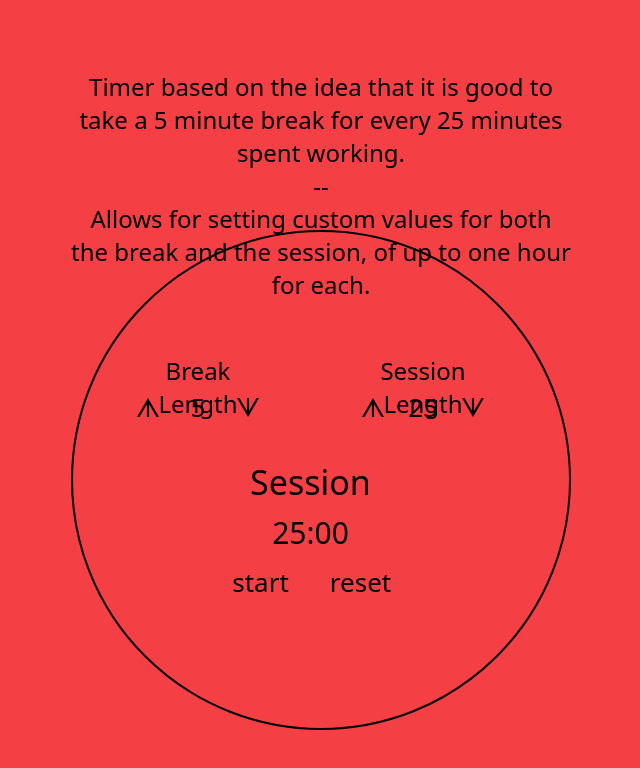
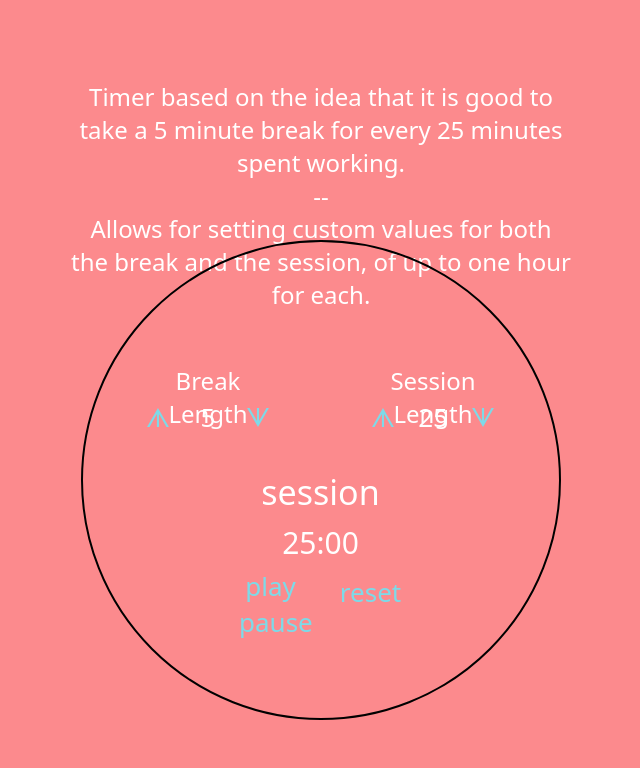
Before and after one commit to CMartin0-0/Practice-Project--FreeCodeCamp_Pomodoro_Clock, a React (Vite) app: page / in a window 1280 px wide. Shown: the top 768 px of the page, without its empty margins (319-959 px from the left). Built offline with nearby package versions, Linux system fonts and the light colour scheme.

Commit message:
reworked increment and decrement logic and add immer dep

```diff
--- a/package.json
+++ b/package.json
@@ -11,8 +11,10 @@
     "prepare": "husky install"
   },
   "dependencies": {
+    "immer": "^10.1.1",
     "react": "^18.2.0",
-    "react-dom": "^18.2.0"
+    "react-dom": "^18.2.0",
+    "use-immer": "^0.9.0"
   },
   "devDependencies": {
     "@eslint/js": "^9.3.0",
--- a/src/App.css
+++ b/src/App.css
@@ -1,5 +1,6 @@
 body {
-  background:  #f43f45;
+  background: rgba(250, 19, 26, 0.494);
   margin: 0;
   padding: 0;
+  color: white;
 }
--- a/src/App.tsx
+++ b/src/App.tsx
@@ -1,52 +1,104 @@
 import Container from './components/containers';
 import Button from './components/buttons';
-import "./App.css"
-import { useState } from 'react';
+import './App.css';
+import { useImmer } from 'use-immer';
 
-function App( ) {
+const App = () => {
+  const [breakPhase, setBreakPhase] = useImmer({
+    length: 5,
+    isCurrentTimerPhase: false,
+  });
+  const [sessionPhase, setSessionPhase] = useImmer({
+    length: 25,
+    isCurrentTimerPhase: true,
+  });
+  const [timerStatus, setTimerStatus] = useImmer({
+    isRunning: false,
+    timeRemaining: '25:00',
+  });
 
-  const [ breakLength, setBreakLength] = useState(5);
-  const [ sessionLength, setSessionLength] = useState(25);
+  const handleIncrementTimer = (e) => {
+    const id = e.target.id;
 
-
-const incrementBreak = (breakLength: number) => {
-  if (breakLength >= 1 && breakLength < 60) {
-    setBreakLength(breakLength => breakLength + 1);
-  } else {return}
+    if (timerStatus.isRunning) {
+      return;
     }
 
-const decrementBreak = (breakLength: number) => {
-   if (breakLength > 1 && breakLength <= 60) {
-     setBreakLength((breakLength) => breakLength - 1);
+    if (id === 'break-increment') {
+      if (breakPhase.length >= 1 && breakPhase.length < 60) {
+        setBreakPhase({ ...breakPhase, length: breakPhase.length + 1 });
+        if (breakPhase.isCurrentTimerPhase) {
+          setTimerStatus({
+            ...timerStatus,
+            timeRemaining: clockify(breakPhase.length),
+          });
+          return;
+        }
+      } else {
+        return;
+      }
+    } else if (id === 'session-increment') {
+      if (sessionPhase.length >= 1 && sessionPhase.length < 60) {
+        setSessionPhase({ ...sessionPhase, length: sessionPhase.length + 1 });
+        if (sessionPhase.isCurrentTimerPhase) {
+          setTimerStatus({
+            ...timerStatus,
+            timeRemaining: clockify(sessionPhase.length),
+          });
+          return;
+        }
       } else {
         return;
       }
     }
+    return;
+  };
 
-const incrementSession = (sessionLength: number) => {
-  if (sessionLength >= 1 && sessionLength < 60) {
-    setSessionLength((sessionLength) => sessionLength + 1);
+  const handleDecrementTimer = (e) => {
+    const id = e.target.id;
+
+    if (timerStatus.isRunning) {
+      return;
+    }
+
+    if (id === 'break-decrement') {
+      if (breakPhase.length > 1 && breakPhase.length <= 60) {
+        setBreakPhase({ ...breakPhase, length: breakPhase.length - 1 });
+        if (breakPhase.isCurrentTimerPhase) {
+          setTimerStatus({
+            ...timerStatus,
+            timeRemaining: clockify(breakPhase.length),
+          });
+          return;
+        }
       } else {
         return;
       }
-};
-
-const decrementSession = (sessionLength: number) => {
-  if (sessionLength > 1 && sessionLength <= 60) {
-    setSessionLength((sessionLength) => sessionLength - 1);
+    } else if (id === 'session-decrement') {
+      if (sessionPhase.length > 1 && sessionPhase.length <= 60) {
+        setSessionPhase({ ...sessionPhase, length: sessionPhase.length - 1 });
+        if (sessionPhase.isCurrentTimerPhase) {
+          setTimerStatus({
+            ...timerStatus,
+            timeRemaining: clockify(sessionPhase.length),
+          });
+          return;
+        }
       } else {
         return;
       }
+    }
+    return;
   };
 
   const resetTimer = () => {
-  setSessionLength(25);
-  setBreakLength(5);
-}
+    setSessionPhase({length: 25, isCurrentTimerPhase: true});
+    setBreakPhase({length: 5, isCurrentTimerPhase: false});
+    setTimerStatus({timeRemaining: '25:00', isRunning: false});
 
+  };
 
-
-
+  function HandleTimer() {}
 
   return (
     <Container className="container" id="container">
@@ -64,34 +116,34 @@ const resetTimer = () => {
           Break Length
         </Container>
         <Container id="break-length" className="break-length">
-          {breakLength}
+          {breakPhase.length}
         </Container>
-        <Button id="break-decrement" onClick={() => decrementBreak(breakLength)}>
+        <Button id="break-decrement" onClick={handleDecrementTimer}>
           ᗐ
         </Button>
-        <Button id="break-increment" onClick={() => incrementBreak(breakLength)}>
+        <Button id="break-increment" onClick={handleIncrementTimer}>
           ᗑ
         </Button>
         <Container id="session-label" className="session-label">
           Session Length
         </Container>
         <Container id="session-length" className="session-length">
-          {sessionLength}
+          {sessionPhase.length}
         </Container>
-        <Button id="session-decrement" onClick={() => decrementSession(sessionLength)}>
+        <Button id="session-decrement" onClick={handleDecrementTimer}>
           ᗐ
         </Button>
-        <Button id="session-increment" onClick={() => incrementSession(sessionLength)}>
+        <Button id="session-increment" onClick={handleIncrementTimer}>
           ᗑ
         </Button>
         <Container id="timer-label" className="timer-label">
-          Session
+          {sessionPhase.isCurrentTimerPhase ? 'session' : 'break'}
         </Container>
         <Container id="time-left" className="time-left">
-          25:00
+          {timerStatus.timeRemaining}
         </Container>
         <Button id="start_stop" onClick={() => {}}>
-          start
+          play pause
         </Button>
         <Button id="reset" onClick={() => resetTimer()}>
           reset
@@ -99,6 +151,6 @@ const resetTimer = () => {
       </Container>
     </Container>
   );
-}
+};
 
 export default App;
--- a/src/components/buttons.css
+++ b/src/components/buttons.css
@@ -1,13 +1,14 @@
 button {
     height: 50px;
     width: 50px;
-    background:  #F43F44;
+    background-color: rgba(250, 19, 27, 0);
     font-size: 26px;
-    border:  rgb(244, 63, 68);
+     border: rgba(250, 19, 27, 0);
+     color: rgb(125, 218, 232);
 }
 
 button:hover{
-background:  rgb(189, 45, 49);
+background: rgba(250, 19, 26, 0.494);
 cursor: pointer;
 }
 
--- a/src/components/buttons.tsx
+++ b/src/components/buttons.tsx
@@ -3,7 +3,7 @@ import './buttons.css';
 type ButtonProps = {
   id: string;
   children: string | React.ReactNode;
-  onClick: (e: React.MouseEvent<HTMLElement>) => void;
+  onClick: MouseEventHandler<HTMLButtonElement> | undefined;
 };
 
 const Button = ({ id, children, onClick }: ButtonProps) => {
--- a/src/components/containers.css
+++ b/src/components/containers.css
@@ -10,8 +10,8 @@
 
 .circle-container {
     display: grid;
-    height: 500px;
-    width: 500px;
+    height: 480px;
+    width: 480px;
     border: black 2px solid;
     border-radius: 50%;
     grid-row: 3 / 3;
```
Also changed, not shown: 1 other file (tests, documents, lock files or other folders). Lines whose indentation alone changed are shown as unchanged.
